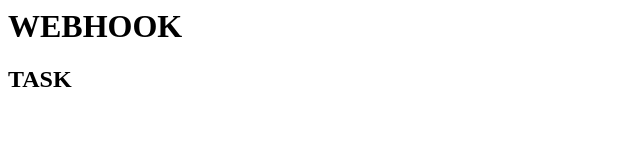
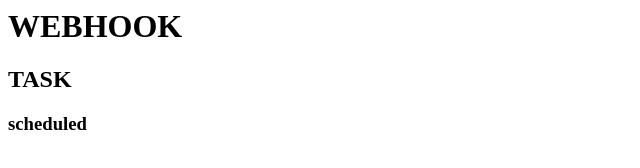
Before and after one commit to melissajannat/DevSecOps, a plain HTML site: page DevSecOps/index.html in a window 1280 px wide. Shown: the whole page, without its empty margins (0-640 px from the left). Drawn offline with Linux system fonts and the light colour scheme.

Commit message:
Test webhook : modification dans index.html

```diff
--- a/DevSecOps/index.html
+++ b/DevSecOps/index.html
@@ -1,3 +1,4 @@
 <! -- commentaire ajouté pour teste le webhook -->
 <h1> WEBHOOK </h1>
 <h2> TASK </h2>
+<h3> scheduled </h3>
```
